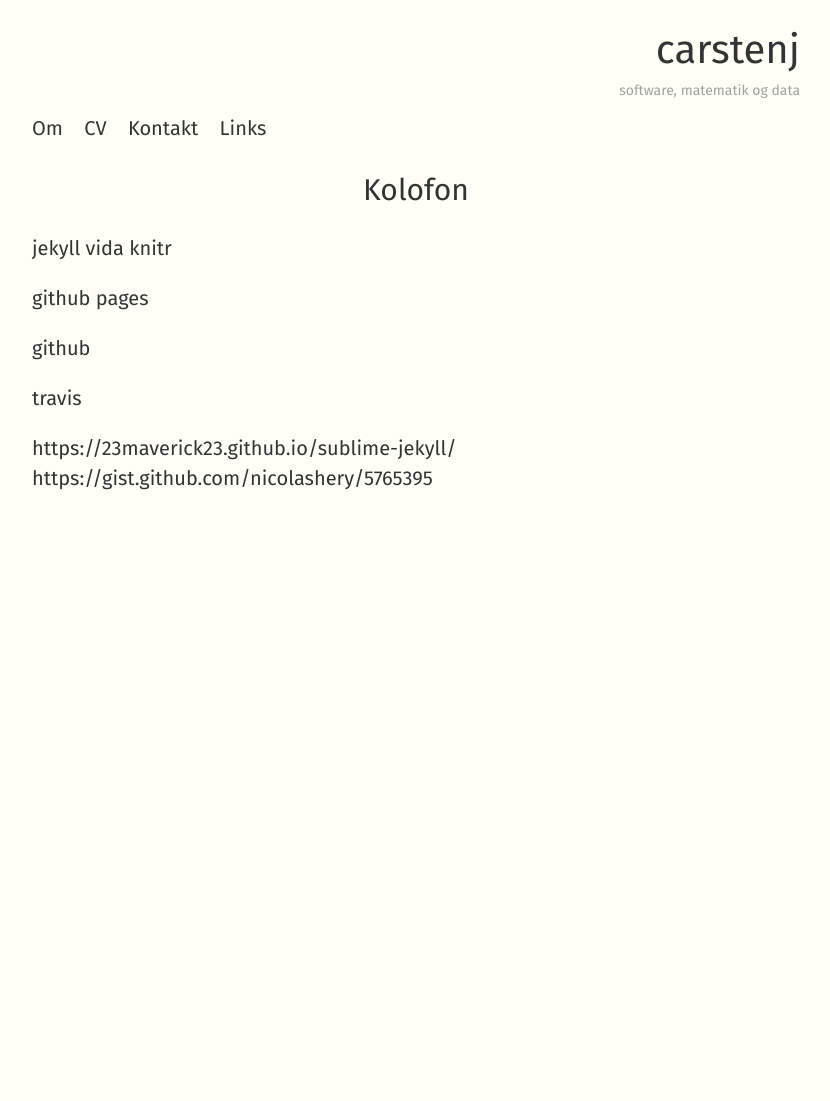
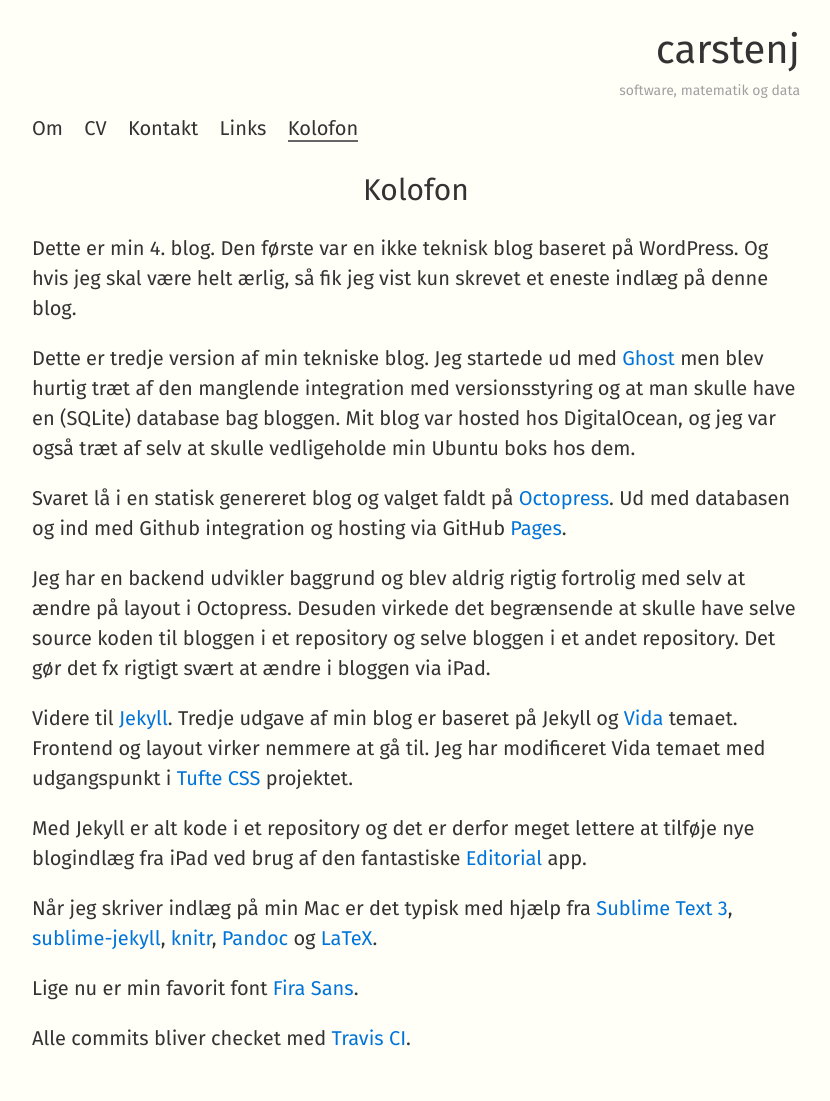
Before and after one commit to carsten-j/carsten-j.github.io, a Jekyll site: the page built from kolofon.md, in a window 1280 px wide. Shown: the whole page, without its empty margins (224-1054 px from the left). Built offline with Jekyll 4.4.1, drawn with Linux system fonts in a browser that asks for light colours; before the commit the page ends 900 px from its top, so only the background shows below that.

Commit message:
Blog post about R programming and colofon page added

```diff
--- a/_layouts/default.html
+++ b/_layouts/default.html
@@ -23,7 +23,7 @@
                 <a href="https://dk.linkedin.com/in/carstenjoergensen">CV</a>
                 <a href="{{ site.baseurl }}/kontakt/" class="{% if page.url == '/kontakt/' %}active{% endif %}">Kontakt</a>
                 <a href="https://pinboard.in/u:carstenj">Links</a>
-                <!--<a href="{{ site.baseurl }}/kolofon/" class="{% if page.url == '/kolofon/' %}active{% endif %}">Kolofon</a>-->
+                <a href="{{ site.baseurl }}/kolofon/" class="{% if page.url == '/kolofon/' %}active{% endif %}">Kolofon</a>
             </nav>
         </header>
         {{ content }}
--- a/kolofon.md
+++ b/kolofon.md
@@ -3,17 +3,20 @@
 title:     Kolofon
 permalink: /kolofon/
 ---
+Dette er min 4. blog. Den første var en ikke teknisk blog baseret på WordPress. Og hvis jeg skal være helt ærlig, så fik jeg vist kun skrevet et eneste indlæg på denne blog.
 
+Dette er tredje version af min tekniske blog. Jeg startede ud med [Ghost](https://ghost.org/) men blev hurtig træt af den manglende integration med versionsstyring og at man skulle have en (SQLite) database bag bloggen. Mit blog var hosted hos DigitalOcean, og jeg var også træt af selv at skulle vedligeholde min Ubuntu boks hos dem.
 
-jekyll
-vida
-knitr
+Svaret lå i en statisk genereret blog og valget faldt på [Octopress](http://octopress.org/). Ud med databasen og ind med Github integration og hosting via GitHub [Pages](https://pages.github.com/).
 
-github pages
+Jeg har en backend udvikler baggrund og blev aldrig rigtig fortrolig med selv at ændre på layout i Octopress. Desuden virkede det begrænsende at skulle have selve source koden til bloggen i et repository og selve bloggen i et andet repository. Det gør det fx rigtigt svært at ændre i bloggen via iPad.
 
-github
+Videre til [Jekyll](http://jekyllrb.com/). Tredje udgave af min blog er baseret på Jekyll og [Vida](https://github.com/syaning/vida) temaet. Frontend og layout virker nemmere at gå til. Jeg har modificeret Vida temaet med udgangspunkt i [Tufte CSS](http://www.daveliepmann.com/tufte-css/) projektet.
 
-travis
+Med Jekyll er alt kode i et repository og det er derfor meget lettere at tilføje nye blogindlæg fra iPad ved brug af den fantastiske [Editorial](http://omz-software.com/editorial/) app.
 
-https://23maverick23.github.io/sublime-jekyll/
-https://gist.github.com/nicolashery/5765395
+Når jeg skriver indlæg på min Mac er det typisk med hjælp fra [Sublime Text 3](http://www.sublimetext.com/3), [sublime-jekyll](https://23maverick23.github.io/sublime-jekyll/), [knitr](http://yihui.name/knitr/), [Pandoc](http://pandoc.org/) og [LaTeX](https://tug.org/mactex/).
+
+Lige nu er min favorit font [Fira Sans](https://typekit.com/fonts/fira-sans).
+
+Alle commits bliver checket med [Travis CI](https://travis-ci.org/).
```
Also changed, not shown: _knitr/2015-10-16-r-programmering.Rmd (added, +98 -0 lines), _posts/2015-10-16-r-programmering.md (added, +100 -0 lines), images/2015-10-16-r-programmering/unnamed-chunk-3-1.png (added), 1 other file.
